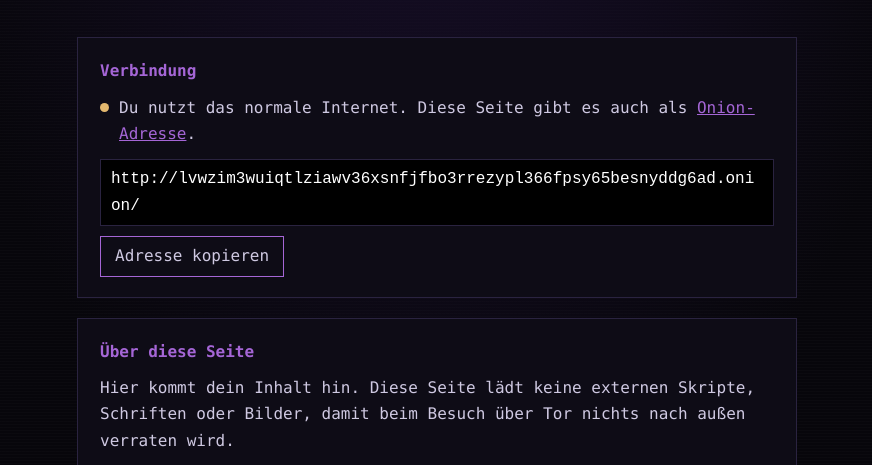
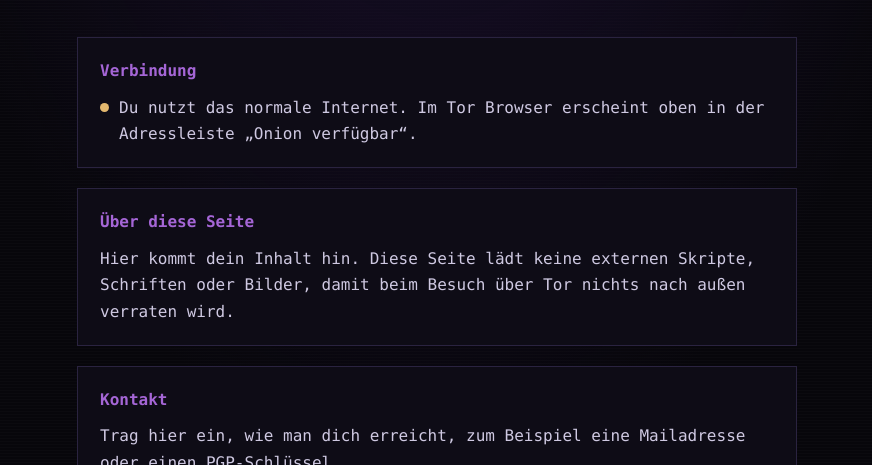
Before and after one commit to AEDT-hub/dnt, a plain HTML site: page docs/index.html in a window 1280 px wide. Shown: the part 335-800 px from the top of the page, without its empty margins (203-1075 px from the left). Drawn offline with Linux system fonts and the light colour scheme.

Commit message:
Onion-Adresse aktualisiert

```diff
--- a/docs/index.html
+++ b/docs/index.html
@@ -32,7 +32,7 @@
   }
   main { max-width: 760px; margin: 0 auto; padding: 48px 20px 80px; }
   a { color: var(--onion); }
-  a:focus-visible, button:focus-visible { outline: 2px solid var(--onion); outline-offset: 3px; }
+  a:focus-visible { outline: 2px solid var(--onion); outline-offset: 3px; }
 
   #boot { margin: 0 0 40px; color: var(--dim); min-height: 7.5em; white-space: pre-wrap; }
   #boot .ok { color: var(--ok); }
@@ -56,13 +56,6 @@
   #conn .dot { width: 9px; height: 9px; border-radius: 50%; background: var(--warn); flex: none; transform: translateY(-1px); }
   #conn.tor .dot { background: var(--ok); box-shadow: 0 0 8px var(--ok); }
 
-  .addr { display: flex; flex-wrap: wrap; gap: 10px; align-items: center; margin-top: 12px; }
-  .addr code { word-break: break-all; color: #fff; background: #000; border: 1px solid var(--line); padding: 6px 10px; }
-  button {
-    font: inherit; color: var(--text); background: transparent; border: 1px solid var(--onion);
-    padding: 6px 14px; cursor: pointer;
-  }
-  button:hover { background: rgba(165,102,214,.15); }
   footer { color: var(--dim); font-size: .85rem; margin-top: 32px; }
   .cursor { display: inline-block; width: .6em; height: 1em; background: var(--onion); vertical-align: -2px; animation: blink 1.1s steps(1) infinite; }
   @keyframes blink { 50% { opacity: 0; } }
@@ -79,10 +72,6 @@
   <section>
     <h2>Verbindung</h2>
     <p id="conn"><span class="dot"></span><span id="connText">Prüfe Verbindung …</span></p>
-    <div class="addr" id="addrBox" hidden>
-      <code id="addr"></code>
-      <button id="copy" type="button">Adresse kopieren</button>
-    </div>
   </section>
 
   <section>
@@ -105,29 +94,17 @@
   var ready = onionUrl && onionUrl.indexOf("DEINE-ONION") === -1;
   var isOnion = location.hostname.slice(-6) === ".onion";
 
-  // Verbindungsstatus
+  // Verbindungsstatus (zeigt bewusst keine Onion-Adresse an)
   var conn = document.getElementById("conn");
   var text = document.getElementById("connText");
-  var box = document.getElementById("addrBox");
-  var addr = document.getElementById("addr");
   if (isOnion) {
     conn.classList.add("tor");
-    text.textContent = "Du bist über das Tor-Netzwerk verbunden (.onion).";
+    text.textContent = "Du bist über das Tor-Netzwerk verbunden.";
   } else if (ready) {
-    text.innerHTML = 'Du nutzt das normale Internet. Diese Seite gibt es auch als <a href="' + onionUrl + '">Onion-Adresse</a>.';
-    addr.textContent = onionUrl; box.hidden = false;
+    text.textContent = "Du nutzt das normale Internet. Im Tor Browser erscheint oben in der Adressleiste „Onion verfügbar“.";
   } else {
-    text.textContent = "Die Onion-Adresse wird beim ersten Start des Servers eingetragen.";
+    text.textContent = "Du nutzt das normale Internet.";
   }
-  if (isOnion) { addr.textContent = location.origin + "/"; box.hidden = false; }
-
-  document.getElementById("copy").addEventListener("click", function () {
-    var btn = this;
-    navigator.clipboard.writeText(addr.textContent).then(function () {
-      btn.textContent = "Kopiert";
-      setTimeout(function () { btn.textContent = "Adresse kopieren"; }, 1500);
-    });
-  });
 
   // Boot-Sequenz, einmal beim Laden
   var lines = [
```
